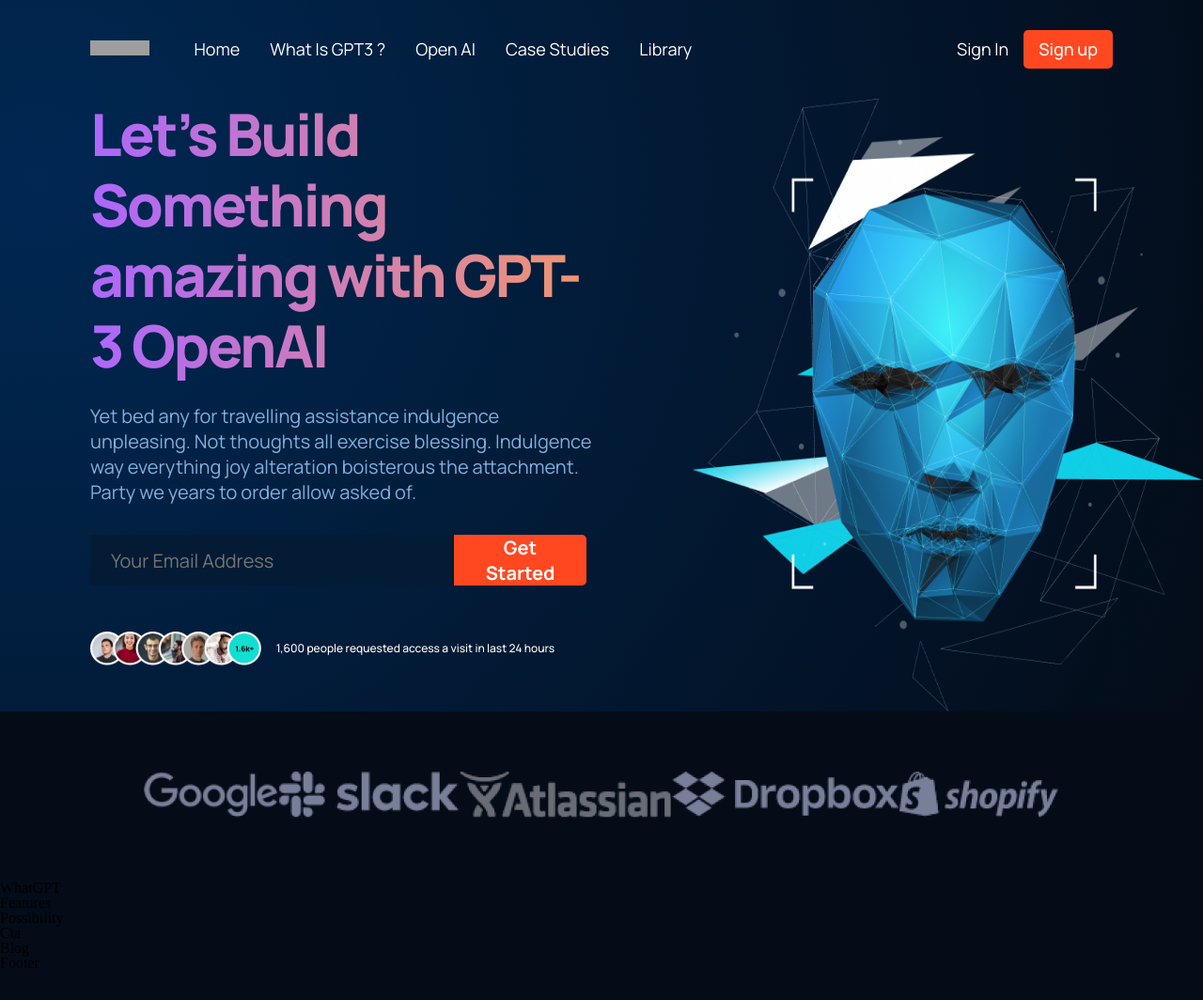
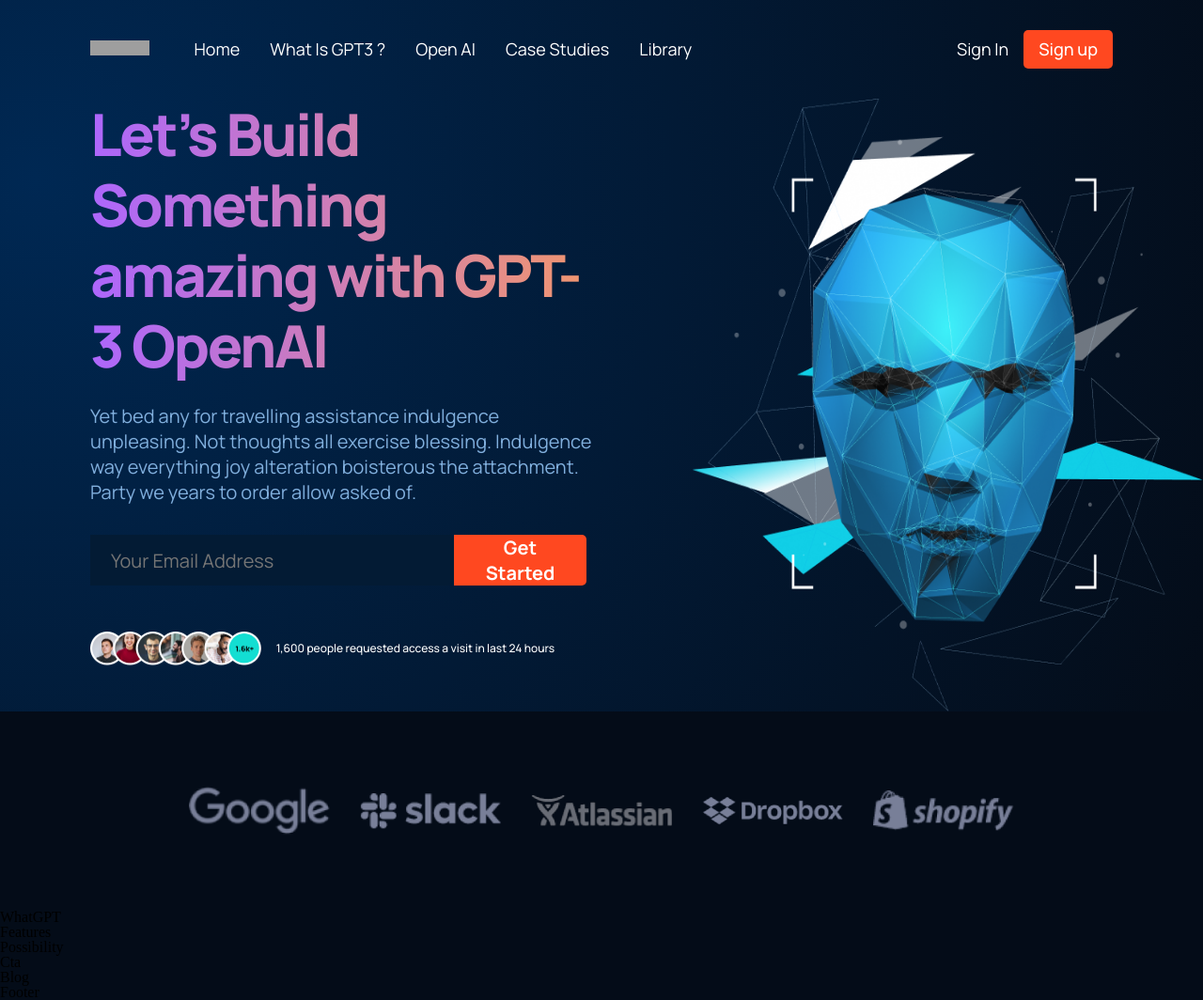
Before and after one commit to Kwonsongji/gpt1_jsm, a React app: page / in a window 1280 px wide. Shown: the whole page at 94% size. Before the commit the page ends 1033 px from the top, so only its background shows below. Built offline with nearby package versions, Linux system fonts and the light colour scheme; grey boxes are pictures that could not be loaded.

Commit message:
Brand component style

```diff
--- a/src/components/Brand/style.css
+++ b/src/components/Brand/style.css
@@ -4,6 +4,17 @@
   justify-content: center;
   align-items: center;
 }
-/* .gpt1__brand div {
+.gpt1__brand div {
+  flex: 1;
+  max-width: 150px;
+  min-width: 120px;
+  margin: 1rem;
+  display: flex;
+  justify-content: center;
+  align-items: center;
+}
 
-} */
+.gpt1__brand img {
+  width: 100%;
+  height: 100%;
+}
```
Also changed, not shown: src/containers/Header/style.css (indentation only).
